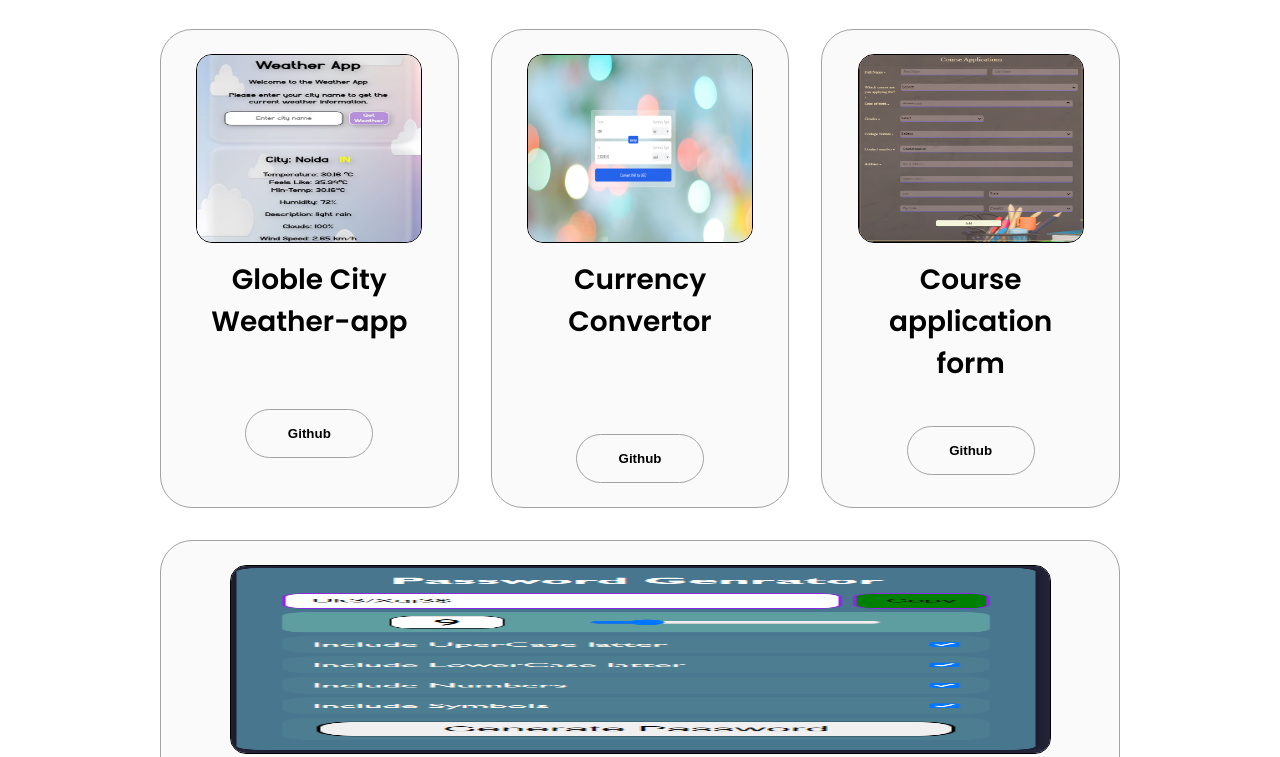
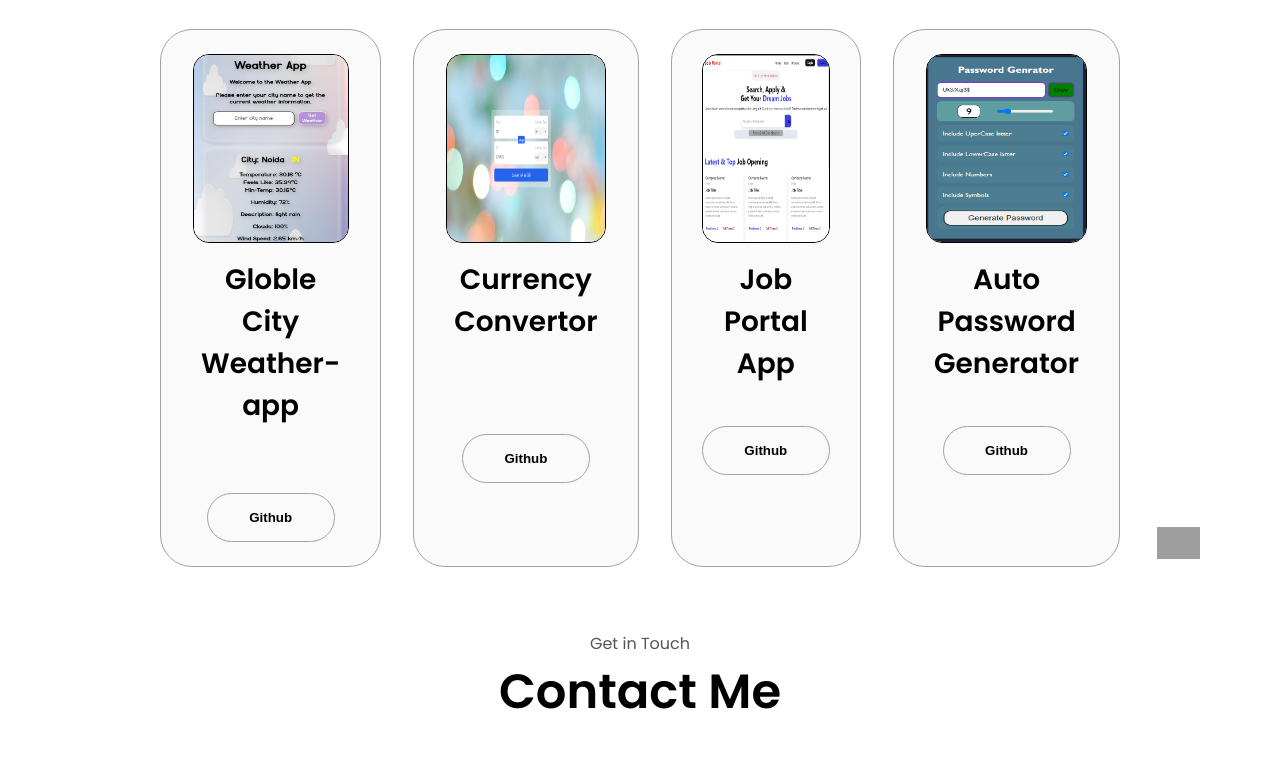
Before and after one commit to manojsi70/portfolio, a website: page index.html in a window 1280 px wide. Shown: the part 2564-3321 px from the top of the page. Drawn offline with Linux system fonts and the light colour scheme; grey boxes are pictures that could not be loaded.

Commit message:
newproject

```diff
--- a/index.html
+++ b/index.html
@@ -869,7 +869,7 @@
                   <h2 class="experience-sub-title project-title">
                      Currency Convertor
                   </h2>
-                 <br><br>
+                  <br /><br />
                   <br />
                   <div class="btn-container">
                      <button
@@ -883,14 +883,14 @@
                <div class="details-container color-container">
                   <div class="article-container">
                      <img
-                        src="assets/courseForm.png"
-                        onclick="window.open('https://course-application.netlify.app/')"
+                        src="assets/Jobportal.png"
+                        onclick="window.open('https://job-porta.netlify.app/')"
                         alt="Project 2"
                         class="project-img"
                      />
                   </div>
                   <h2 class="experience-sub-title project-title course-size">
-                     Course application form
+                     Job Portal App
                   </h2>
 
                   <br />
```
Also changed, not shown: assets/Jobportal.png (added), assets/courseForm.png (deleted).
